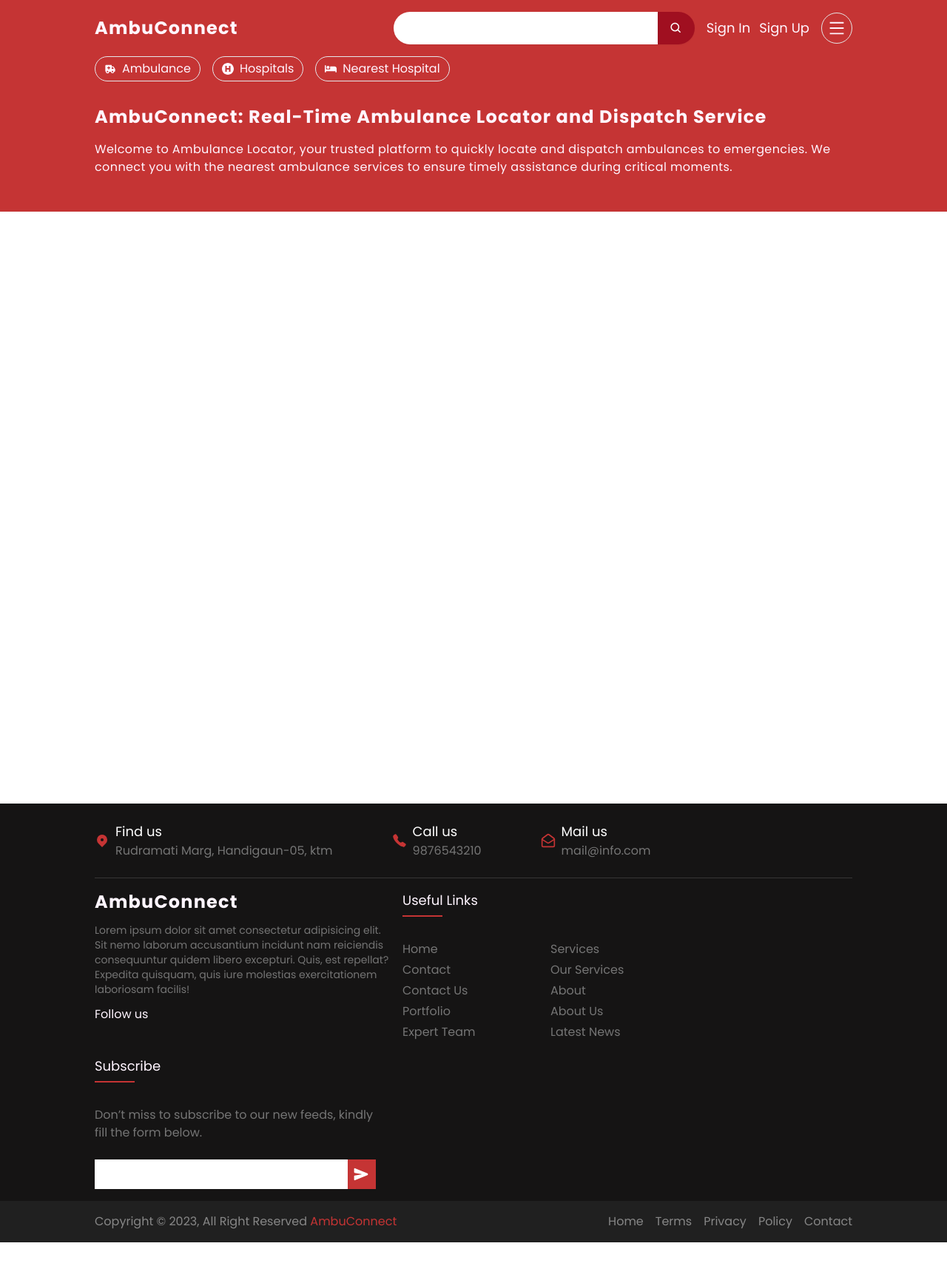
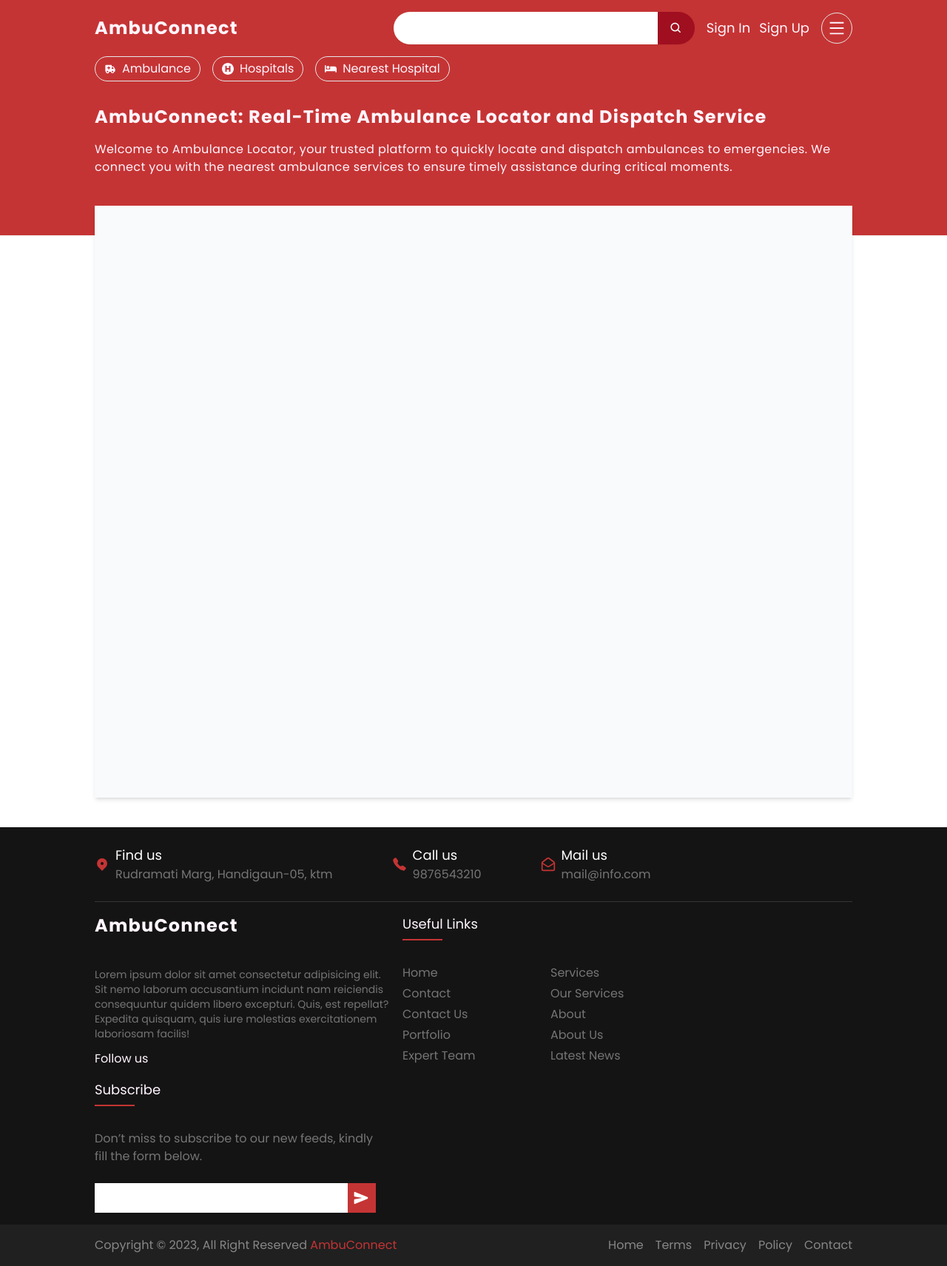
Before and after one commit to tilakkndl/zeroByte, a React (Vite) app in the folder client/: page / in a window 1280 px wide. Shown: the whole page at 74% size. Before the commit the page ends 1679 px from the top, so only its background shows below. Built offline with nearby package versions, Linux system fonts and the light colour scheme.

Commit message:
Fixed footer & Home body

```diff
--- a/client/src/components/footer/Footer.jsx
+++ b/client/src/components/footer/Footer.jsx
@@ -18,13 +18,11 @@ const widgets = [
 
 const Footer = () => {
   return (
-    <div className="">
-      <div className="bg-[#151414] text-[#757575]">
-        <Container>
-          <FooterInfo />
-          <FooterLinks widgets={widgets} />
-        </Container>
-      </div>
+    <div className="w-full mt-20 bg-[#151414] text-[#757575]">
+      <Container>
+        <FooterInfo />
+        <FooterLinks widgets={widgets} />
+      </Container>
       <Copyright />
     </div>
   );
--- a/client/src/components/footer/FooterLinks.jsx
+++ b/client/src/components/footer/FooterLinks.jsx
@@ -6,7 +6,7 @@ const FooterLinks = ({ widgets }) => {
   return (
     <div className="flex flex-wrap flex-col sm:flex-row gap-4 py-4">
       <div className="max-w-[400px] flex flex-col gap-3">
-        <div className="text-text-primary-color">
+        <div className="text-text-primary-color mb-7">
           <Logo />
         </div>
         <p className="text-sm">
--- a/client/src/components/navbar/Navbar.jsx
+++ b/client/src/components/navbar/Navbar.jsx
@@ -15,7 +15,7 @@ const Navbar = ({
   return (
     <nav
       className={`
-        w-full z-10 shadow-sm py-4
+        w-full z-10 shadow-sm pt-4 pb-12
         ${
           secondary
             ? 'text-primary-color'
--- a/client/src/pages/Home.jsx
+++ b/client/src/pages/Home.jsx
@@ -1,3 +1,4 @@
+import Container from '../components/Container';
 import Footer from '../components/footer/Footer';
 import Navbar from '../components/navbar/Navbar';
 
@@ -5,7 +6,9 @@ const Home = () => {
   return (
     <div>
       <Navbar categories bottom menu search />
-      <div className="h-screen"></div>
+      <Container>
+        <div className="h-screen bg-slate-50 -my-10 shadow-md"></div>
+      </Container>
       <Footer />
     </div>
   );
```
